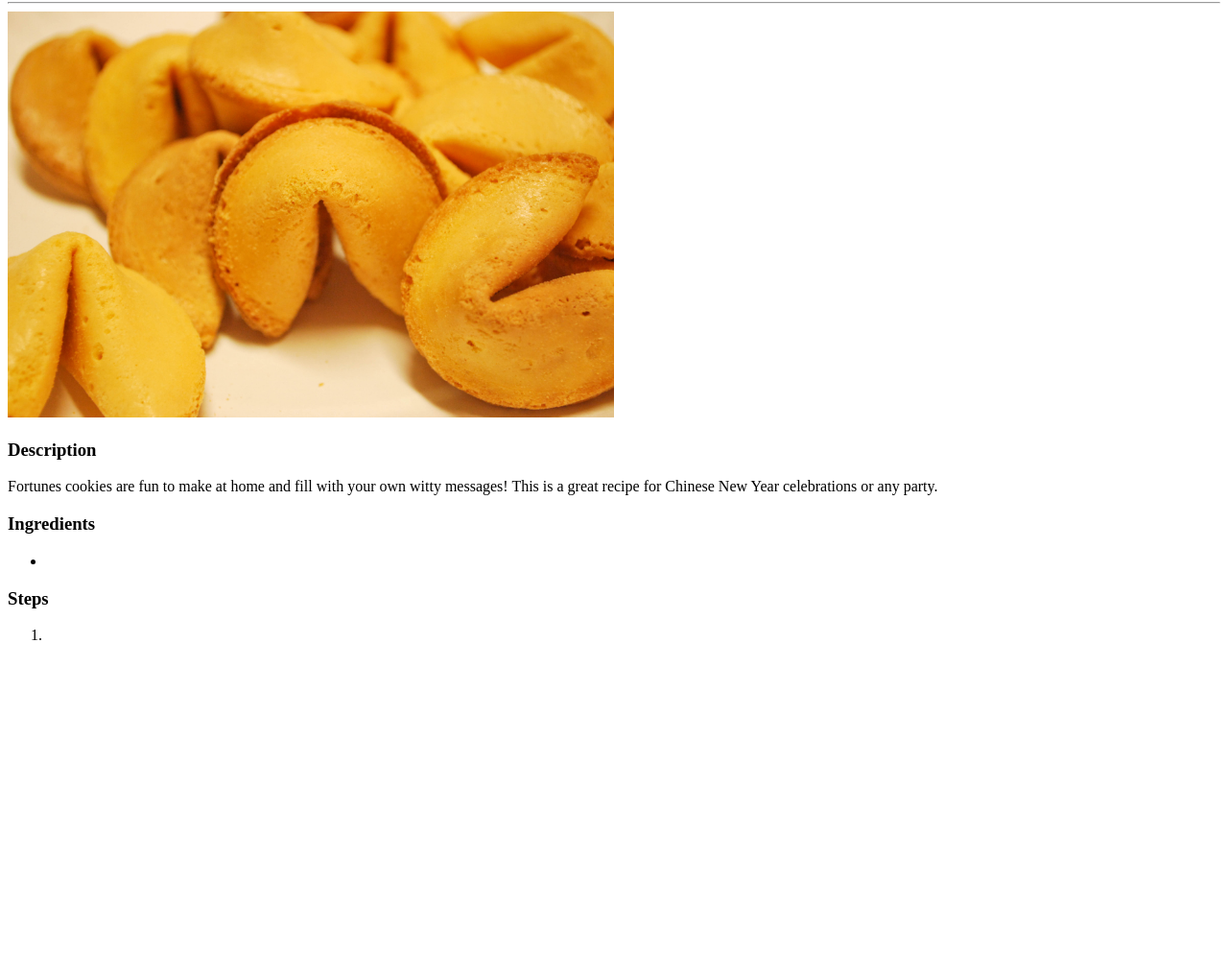
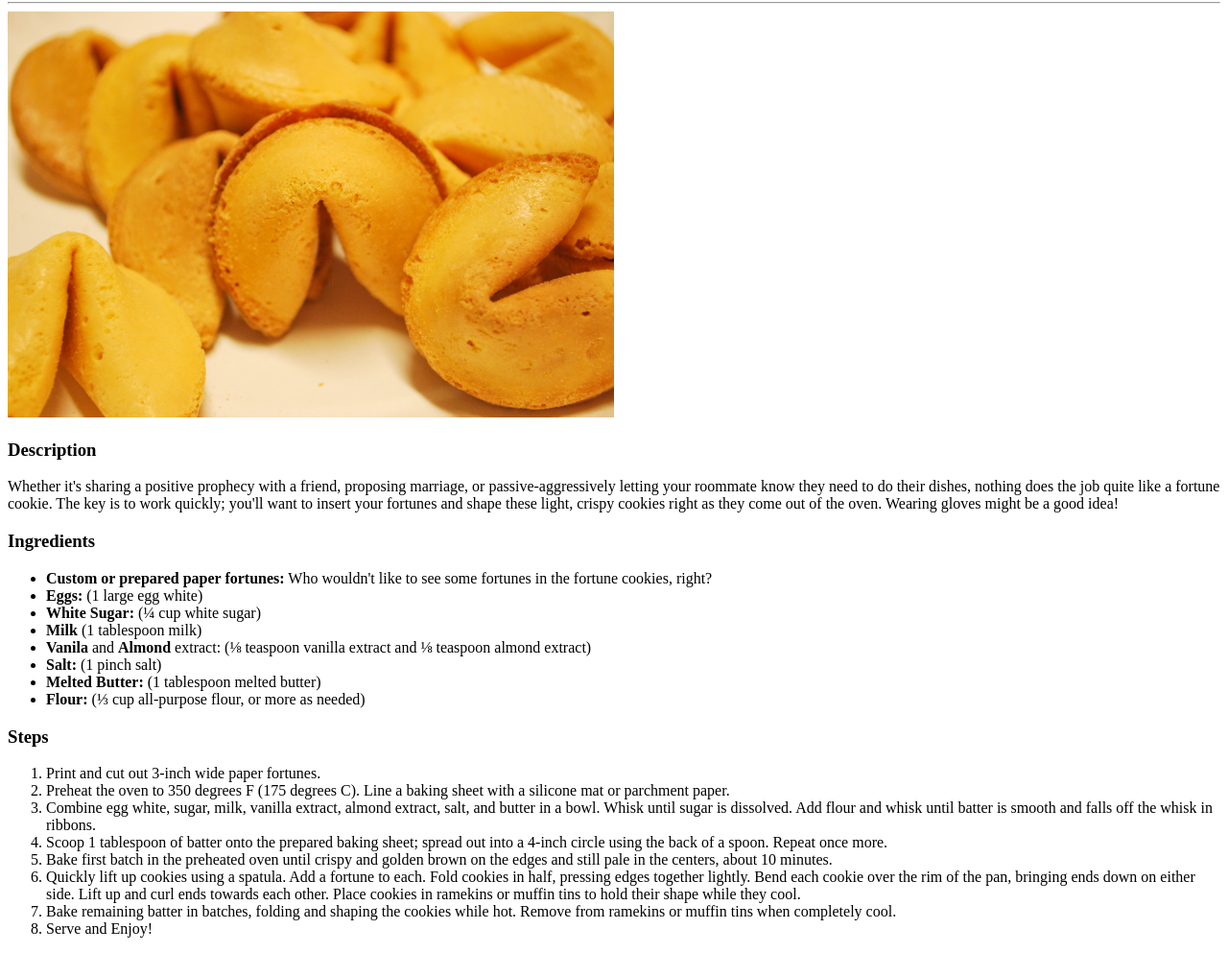
Before and after one commit to AndzhurT/odin-recipes, a plain HTML site: page recipes/fortune-cookie.html in a window 1280 px wide. Shown: the part 78-1071 px from the top of the page at 96% size. Before the commit the page ends 800 px from the top, so only its background shows below. Drawn offline with Linux system fonts and the light colour scheme.

Commit message:
Update Fortune Cookie recipe page
Add description, ingredients and steps to the fortune cookie recipe page

```diff
--- a/recipes/fortune-cookie.html
+++ b/recipes/fortune-cookie.html
@@ -10,18 +10,40 @@
     <hr>
     <img src="../images/fortune-cookie.jpg" alt="fortune cookie" height="50%" width="50%">
     <h3>Description</h3>
-    <p> Fortunes cookies are fun to make at home and fill
-        with your own witty messages! This is a great
-        recipe for Chinese New Year celebrations or any party.</p>
+    <p> Whether it's sharing a positive prophecy with a friend, proposing marriage,
+        or passive-aggressively letting your roommate know they
+        need to do their dishes, nothing does the job quite
+        like a fortune cookie. The key is to work quickly;
+        you'll want to insert your fortunes and shape these
+        light, crispy cookies right as they come out of the oven.
+        Wearing gloves might be a good idea!</p>
 
     <h3>Ingredients</h3>
     <ul>
-        <li></li>
+        <li><b>Custom or prepared paper fortunes:</b> Who wouldn't like to see some fortunes in the fortune cookies, right?</li>
+        <li><b>Eggs:</b> (1 large egg white)</li>
+        <li><b>White Sugar:</b> (¼ cup white sugar)</li>
+        <li><b>Milk</b> (1 tablespoon milk)</li>
+        <li><b>Vanila</b> and <b>Almond</b> extract: (⅛ teaspoon vanilla extract and ⅛ teaspoon almond extract) </li>
+        <li><b>Salt:</b> (1 pinch salt) </li>
+        <li><b>Melted Butter:</b> (1 tablespoon melted butter) </li>
+        <li><b>Flour:</b> (⅓ cup all-purpose flour, or more as needed) </li>
     </ul>
 
     <h3>Steps</h3>
     <ol>
-        <li></li>
+        <li>Print and cut out 3-inch wide paper fortunes.</li>
+        <li>Preheat the oven to 350 degrees F (175 degrees C). Line a baking sheet with a silicone mat or parchment paper.</li>
+        <li>Combine egg white, sugar, milk, vanilla extract, almond extract, salt, and butter in a bowl.
+            Whisk until sugar is dissolved. Add flour and whisk until batter is smooth and falls off the whisk in ribbons.</li>
+        <li>Scoop 1 tablespoon of batter onto the prepared baking sheet; spread out into a 4-inch circle using the back of a spoon. Repeat once more.</li>
+        <li>Bake first batch in the preheated oven until crispy and golden brown on the edges and still pale in the centers, about 10 minutes.</li>
+        <li>Quickly lift up cookies using a spatula. Add a fortune to each. Fold cookies in half, pressing edges together lightly.
+            Bend each cookie over the rim of the pan, bringing ends down on either side.
+            Lift up and curl ends towards each other. Place cookies in ramekins or muffin
+            tins to hold their shape while they cool.</li>
+        <li>Bake remaining batter in batches, folding and shaping the cookies while hot. Remove from ramekins or muffin tins when completely cool.</li>
+        <li>Serve and Enjoy!</li>
     </ol>
 
 </body>
```
